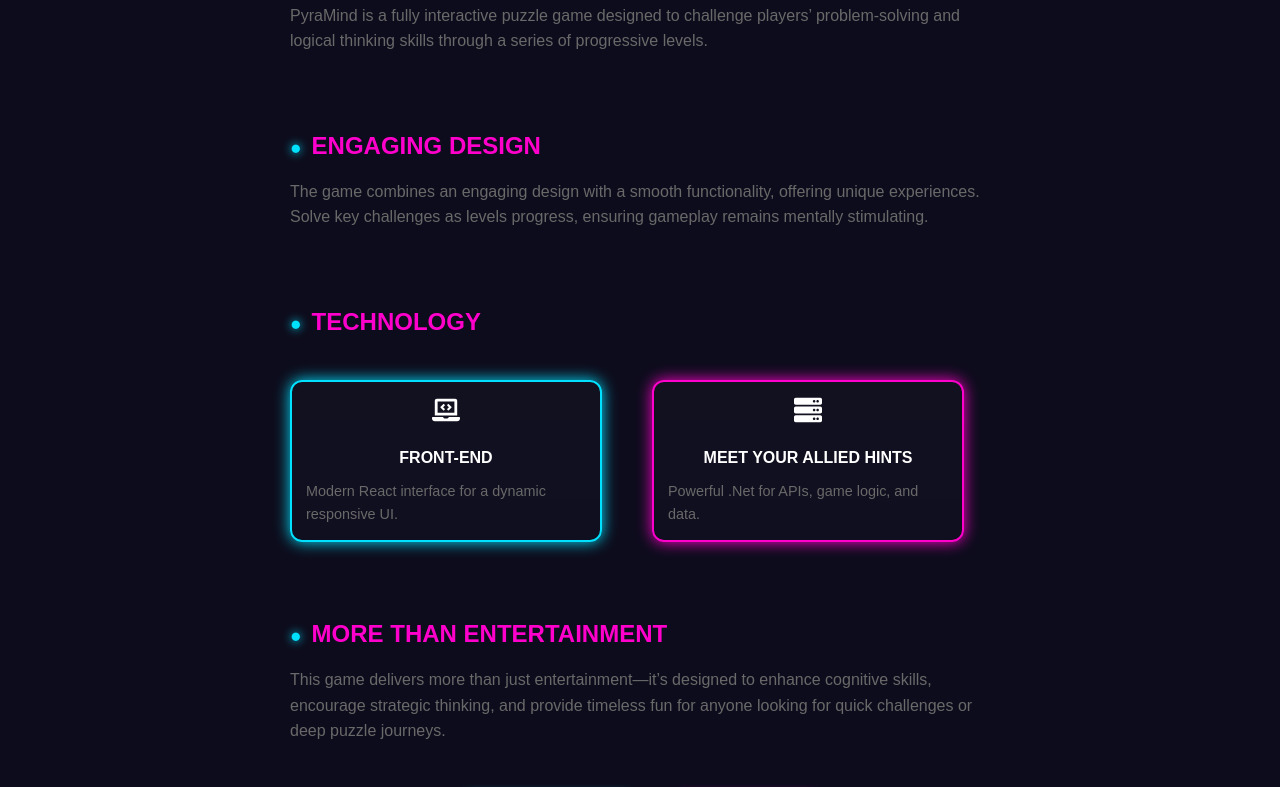
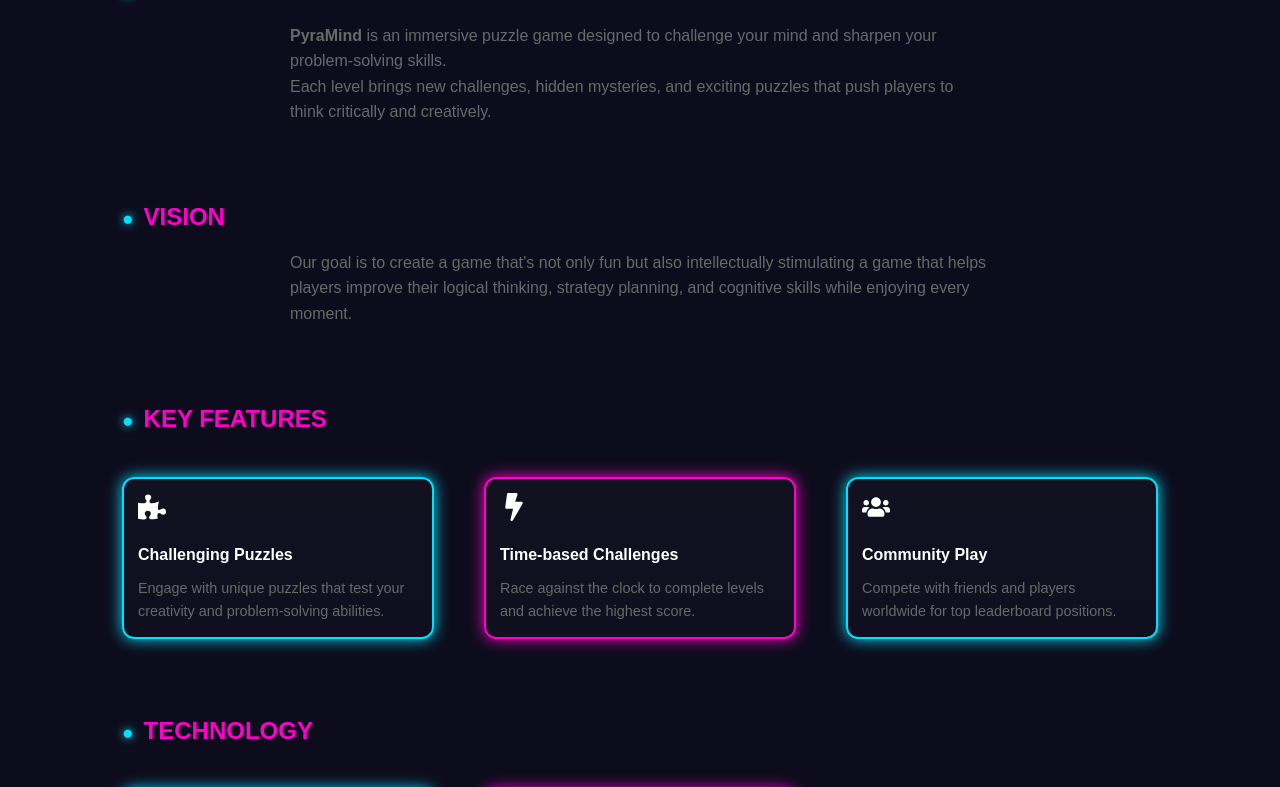
Before and after one commit to enghenzoo/Pyramind, a React (Vite) app: page /about in a window 1280 px wide. Shown: the part 362-1149 px from the top of the page. Built offline with nearby package versions, Linux system fonts and the light colour scheme.

Commit message:
Update About.jsx

```diff
--- a/src/pages/about/About.jsx
+++ b/src/pages/about/About.jsx
@@ -1,34 +1,59 @@
 import React from "react";
+import { FaLaptopCode, FaServer, FaPuzzlePiece, FaUsers, FaBolt } from "react-icons/fa";
 import "./About.css";
-import { FaLaptopCode } from "react-icons/fa";
-import { FaServer } from "react-icons/fa";
 
 const About = () => {
 return (
+    <>
+      {/* Landing Section */}
         <div className="landing-container">
         <h1 className="about-title">PyraMind</h1>
         <h2 className="about-subtitle">
         Solve puzzles, beat the clock, and uncover hidden mysteries.
         </h2>
+        </div>
 
-      {/* About */}
+      {/* Game Description */}
         <section className="about-section">
-        <h3 className="about-section-title">ABOUT PYRAMIND</h3>
+        <h3 className="about-section-title">GAME DESCRIPTION</h3>
         <p>
-          PyraMind is a fully interactive puzzle game designed to challenge
-          players’ problem-solving and logical thinking skills through a series
-          of progressive levels.
+        <strong>PyraMind</strong> is an immersive puzzle game designed to challenge
+            your mind and sharpen your problem-solving skills. <br />
+            Each level brings new challenges, hidden mysteries, and exciting puzzles that push players to think
+            critically and creatively.
         </p>
         </section>
 
-      {/* Engaging Design */}
+      {/* Vision */}
         <section className="about-section">
-        <h3 className="about-section-title">ENGAGING DESIGN</h3>
+        <h3 className="about-section-title">VISION</h3>
         <p>
-          The game combines an engaging design with a smooth functionality,
-          offering unique experiences. Solve key challenges as levels progress,
-          ensuring gameplay remains mentally stimulating.
+        Our goal is to create a game that’s not only fun but also intellectually
+        stimulating a game that helps players improve their logical thinking,
+        strategy planning, and cognitive skills while enjoying every moment.
         </p>
+        </section>
+
+      {/* Key Features */}
+        <section className="about-section">
+        <h3 className="about-section-title">KEY FEATURES</h3>
+        <div className="about-cards">
+        <div className="card cyan">
+            <FaPuzzlePiece size={28} />
+            <h4>Challenging Puzzles</h4>
+            <p>Engage with unique puzzles that test your creativity and problem-solving abilities.</p>
+        </div>
+        <div className="card pink">
+            <FaBolt size={28} />
+            <h4>Time-based Challenges</h4>
+            <p>Race against the clock to complete levels and achieve the highest score.</p>
+        </div>
+        <div className="card cyan">
+            <FaUsers size={28} />
+            <h4>Community Play</h4>
+            <p>Compete with friends and players worldwide for top leaderboard positions.</p>
+        </div>
+        </div>
         </section>
 
       {/* Technology */}
@@ -38,34 +63,34 @@ const About = () => {
         <div className="card cyan">
             <FaLaptopCode size={28} />
             <h4>FRONT-END</h4>
-            <p>Modern React interface for a dynamic responsive UI.</p>
+            <p>
+            Built with <strong>React</strong> for a dynamic, responsive, and smooth gaming experience.
+            </p>
             </div>
             <div className="card pink">
             <FaServer size={28} />
-            <h4>MEET YOUR ALLIED HINTS</h4>
-            <p>Powerful .Net for APIs, game logic, and data.</p>
+            <h4>BACK-END</h4>
+            <p>
+            Powered by <strong>.NET</strong> to handle game logic, APIs, and data securely and efficiently.
+            </p>
         </div>
         </div>
         </section>
 
-      {/* More Than Entertainment */}
+      {/* Target Audience */}
         <section className="about-section">
-        <h3 className="about-section-title">MORE THAN ENTERTAINMENT</h3>
+        <h3 className="about-section-title">TARGET AUDIENCE</h3>
         <p>
-          This game delivers more than just entertainment—it’s designed to
-          enhance cognitive skills, encourage strategic thinking, and provide
-          timeless fun for anyone looking for quick challenges or deep puzzle
-          journeys.
+        PyraMind is designed for puzzle lovers, gamers looking for mental challenges,
+        and anyone who enjoys problem-solving games from casual players to dedicated strategists.
         </p>
         </section>
 
-      {/* Buttons */}
+      {/* Call To Action (CTA) */}
         <div className="buttons">
-        <button className="btn cyan">ENTER THE GRID</button>
-        <button className="btn pink">LEARN MORE</button>
+        <button className="btn cyan">START YOUR JOURNEY</button>
         </div>
-    </div>
+    </>
 );
 };
-
 export default About;
```
Lines whose indentation alone changed are shown as unchanged.
